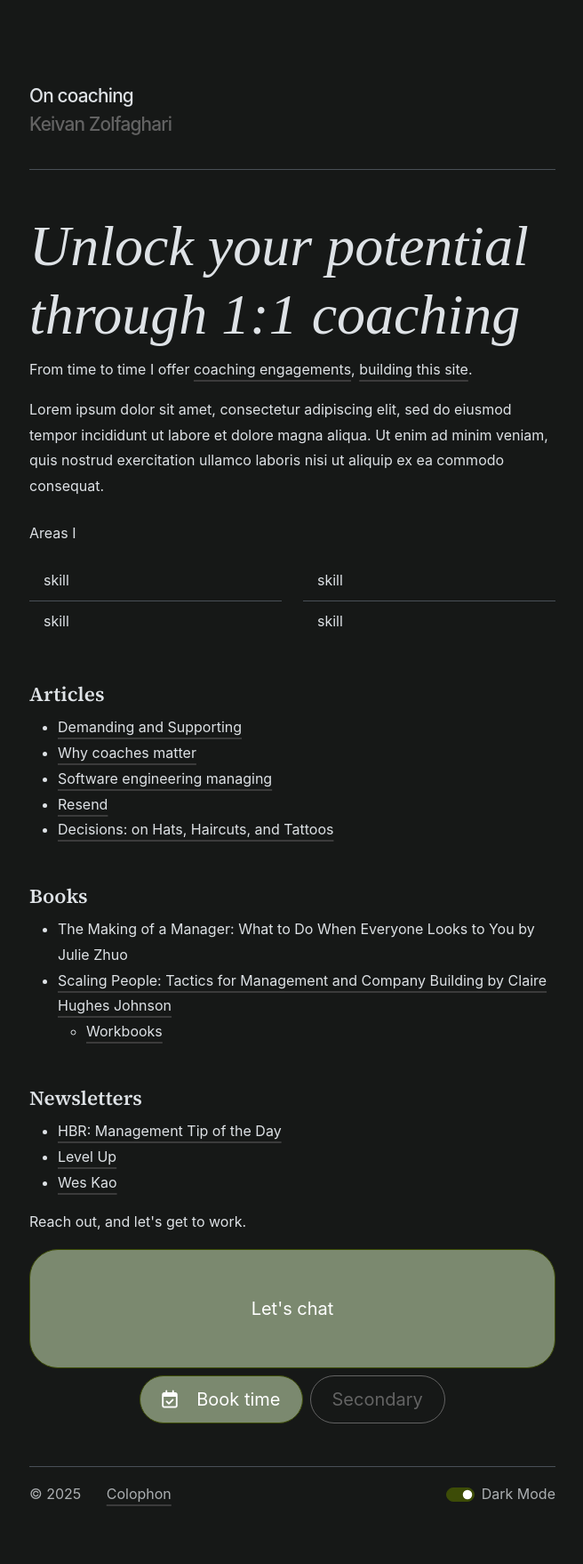
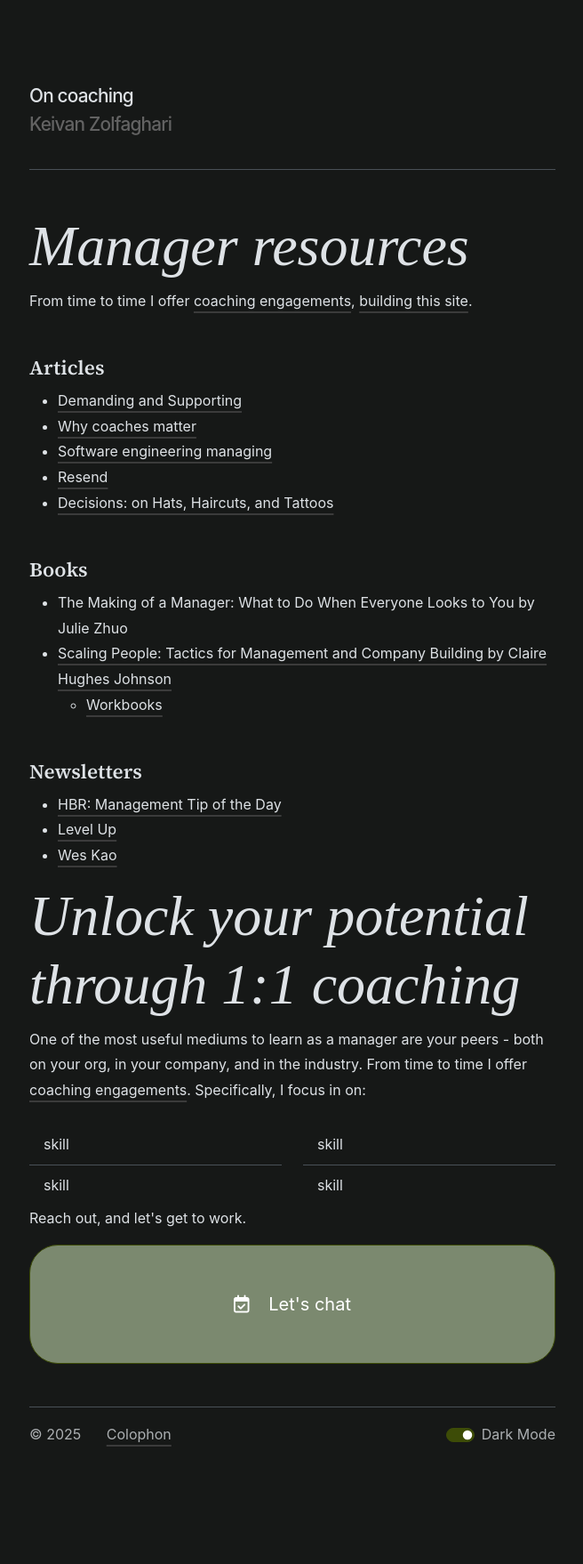
Before and after one commit to keivanz/keivanz.github.io, a Jekyll site: the page built from pages/coach.html, in a window 1280 px wide. Shown: the whole page at 89% size, without its empty margins (311-967 px from the left). Built offline with Jekyll 4.4.1, drawn with Linux system fonts in a browser that asks for light colours; nearby versions of some CDN libraries; some web fonts are replaced; after the commit the page ends 1691 px from its top, so only the background shows below that.

Commit message:
updating content

```diff
--- a/_includes/coaching.html
+++ b/_includes/coaching.html
@@ -1,26 +1,6 @@
-<div class="test">
-  <h1 class="display-3 highlight_italic">Unlock your potential through 1:1 coaching</h1>
-  <div class="col-lg-12">
-    <p>From time to time I offer <a href="/coach">coaching engagements</a>, <a href="/colophon">building this site</a>.
-    <p class="mb-4">Lorem ipsum dolor sit amet, consectetur adipiscing elit, sed do eiusmod tempor incididunt ut labore et dolore magna aliqua. Ut enim ad minim veniam, quis nostrud exercitation ullamco laboris nisi ut aliquip ex ea commodo consequat.</p>
-  </div>
-  <div class="container px-0">
-    <p>Areas I</p>
-    <div class="row">
-      <div class="col">
-        <ul class="list-group list-group-flush">
-          <li class="list-group-item">skill</li>
-          <li class="list-group-item">skill</li>
-        </ul>
-      </div>
-      <div class="col">
-        <ul class="list-group list-group-flush">
-          <li class="list-group-item">skill</li>
-          <li class="list-group-item">skill</li>
-        </ul>
-    </div>
-    </div>
-</div>
+<h1 class="display-3 highlight_italic">Manager resources</h1>
+
+<p>From time to time I offer <a href="/coach">coaching engagements</a>, <a href="/colophon">building this site</a>.
 
 <h2 class="mt-5 serif-heading">Articles</h2>
   <ul>
@@ -48,11 +28,28 @@
   </ul>
 
 
+<div class="test">
+  <h1 class="display-3 highlight_italic">Unlock your potential through 1:1 coaching</h1>
+  <div class="col-lg-12">
+    <p class="mb-4">One of the most useful mediums to learn as a manager are your peers - both on your org, in your company, and in the industry. From time to time I offer <a href="/coach">coaching engagements</a>. Specifically, I focus in on:
+  </div>
+  <div class="container px-0">
+    <div class="row">
+      <div class="col">
+        <ul class="list-group list-group-flush">
+          <li class="list-group-item">skill</li>
+          <li class="list-group-item">skill</li>
+        </ul>
+      </div>
+      <div class="col">
+        <ul class="list-group list-group-flush">
+          <li class="list-group-item">skill</li>
+          <li class="list-group-item">skill</li>
+        </ul>
+    </div>
+  </div>
 <p class="">Reach out, and let's get to work.</p>
-<button type="button" class="btn btn-primary btn-lg px-4 py-5 rounded-5 focus-ring w-100 gap-3">Let's chat</button>
-
-<div class="d-grid gap-2 mt-2 d-sm-flex justify-content-sm-center">
-  <button type="button" class="btn btn-primary btn-lg rounded-5 focus-ring px-4 gap-3">
-    <i class="fa-regular fa-calendar-check pe-3"></i> Book time</button>
-  <button type="button" class="btn btn-outline-secondary rounded-5 focus-ring-secondary btn-lg px-4">Secondary</button>
+<button type="button" class="btn btn-primary btn-lg px-4 py-5 rounded-5 focus-ring w-100 gap-3">
+  <i class="fa-regular fa-calendar-check pe-3"></i> Let's chat
+</button>
 </div>
```
Also changed, not shown: _includes/homepage.html (+5 -5 lines).
